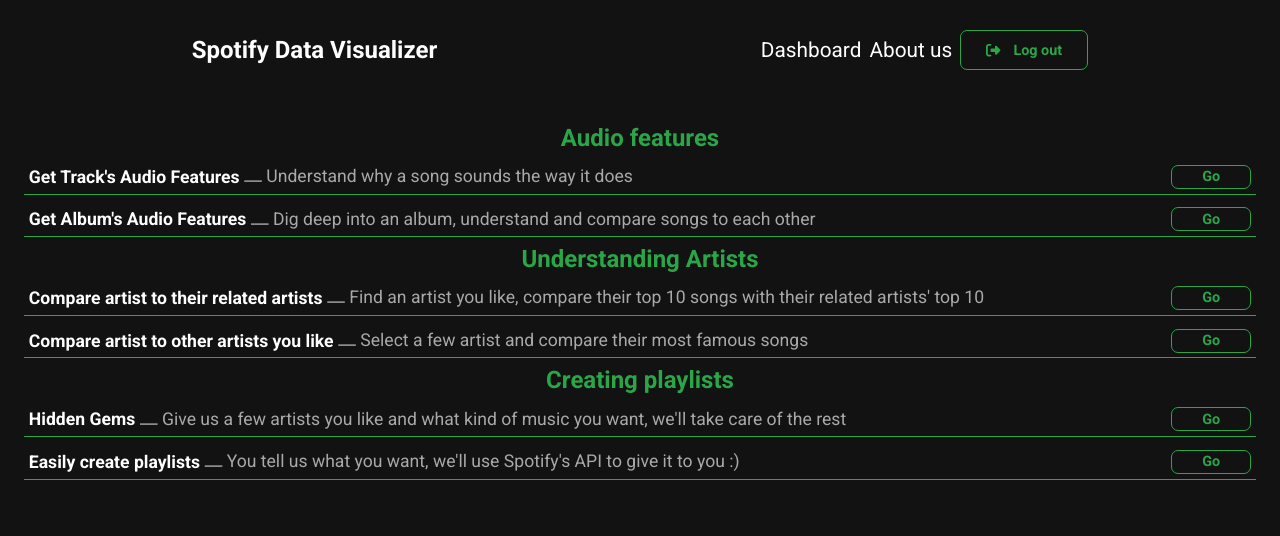
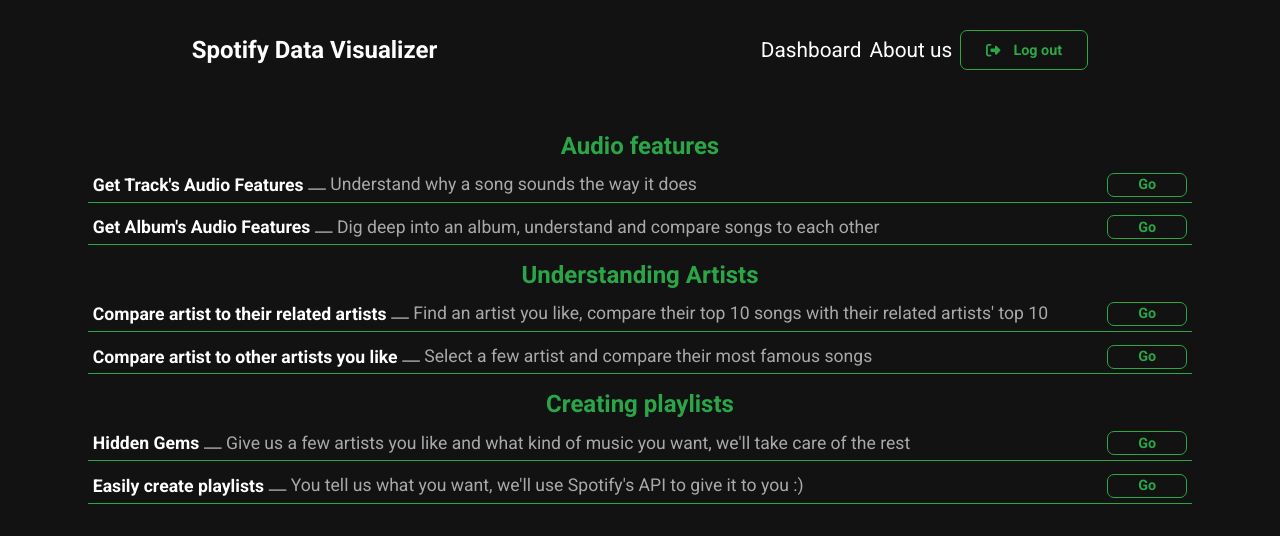
Before and after one commit to GuidoRial/spotify-data-frontend, a Vue app: page /dashboard in a window 1280 px wide. Shown: the top 536 px of the page. Built offline with nearby package versions, Linux system fonts and the light colour scheme; sample sign-in values are in the browser's storage.

Commit message:
Basic refactor and add .env file

```diff
--- a/src/components/FunctionalitySection.vue
+++ b/src/components/FunctionalitySection.vue
@@ -6,8 +6,7 @@
       :key="i"
       :title="functionality.title"
       :description="functionality.description"
-      :route="functionality.route"
-    />
+      :route="functionality.route" />
   </div>
 </template>
 
@@ -24,7 +23,7 @@
 </script>
 <style scoped>
 .section-title {
-  margin-top: 0.5rem;
+  margin-top: 1rem;
   color: var(--spotify-green) !important;
 }
 </style>
--- a/src/components/LoginButton.vue
+++ b/src/components/LoginButton.vue
@@ -1,5 +1,6 @@
 <template>
-  <button class="login-spotify-button" @click="sendRequestToSpotify"><font-awesome-icon icon="fa-brands fa-spotify" />Login with Spotify</button>
+  <button class="login-spotify-button" @click="sendRequestToSpotify"><font-awesome-icon
+      icon="fa-brands fa-spotify" />Login with Spotify</button>
 </template>
 <script>
 import { mapActions } from "pinia";
@@ -9,7 +10,7 @@
   data() {
     return {
       AUTH_URL:
-        "https://accounts.spotify.com/authorize?client_id=765707358be3421695e00c9aebb02c4c&response_type=code&redirect_uri=http://localhost:8080/login&scope=streaming user-read-email user-read-private user-library-read user-library-modify user-read-playback-state user-modify-playback-state",
+        `https://accounts.spotify.com/authorize?client_id=${process.env.VUE_APP_CLIENT_ID}&response_type=code&redirect_uri=${process.env.VUE_APP_REDIRECT_URI}&scope=streaming user-read-email user-read-private user-library-read user-library-modify user-read-playback-state user-modify-playback-state`,
       code: window.location.search.substring(6),
     };
   },
@@ -54,6 +55,7 @@
   justify-content: center;
   gap: 0.3rem;
 }
+
 .login-spotify-button:hover {
   opacity: 0.9;
 }
--- a/src/views/Dashboard.vue
+++ b/src/views/Dashboard.vue
@@ -1,7 +1,8 @@
 <template>
   <Navbar />
   <div class="individual-functionality-container">
-    <FunctionalitySection v-for="(functionality, i) in features" :key="i" :groupTitle="functionality.groupTitle" :groupSections="functionality.groupSections" />
+    <FunctionalitySection v-for="(functionality, i) in features" :key="i" :groupTitle="functionality.groupTitle"
+      :groupSections="functionality.groupSections" />
   </div>
 </template>
 <script>
@@ -34,7 +35,7 @@
 <style>
 .individual-functionality-container {
   background-color: var(--black);
-  padding: 1rem;
+  padding: 1rem 5rem;
   height: 86vh;
 }
 </style>
```
Also changed, not shown: 2 other files (tests, documents, lock files or other folders).
